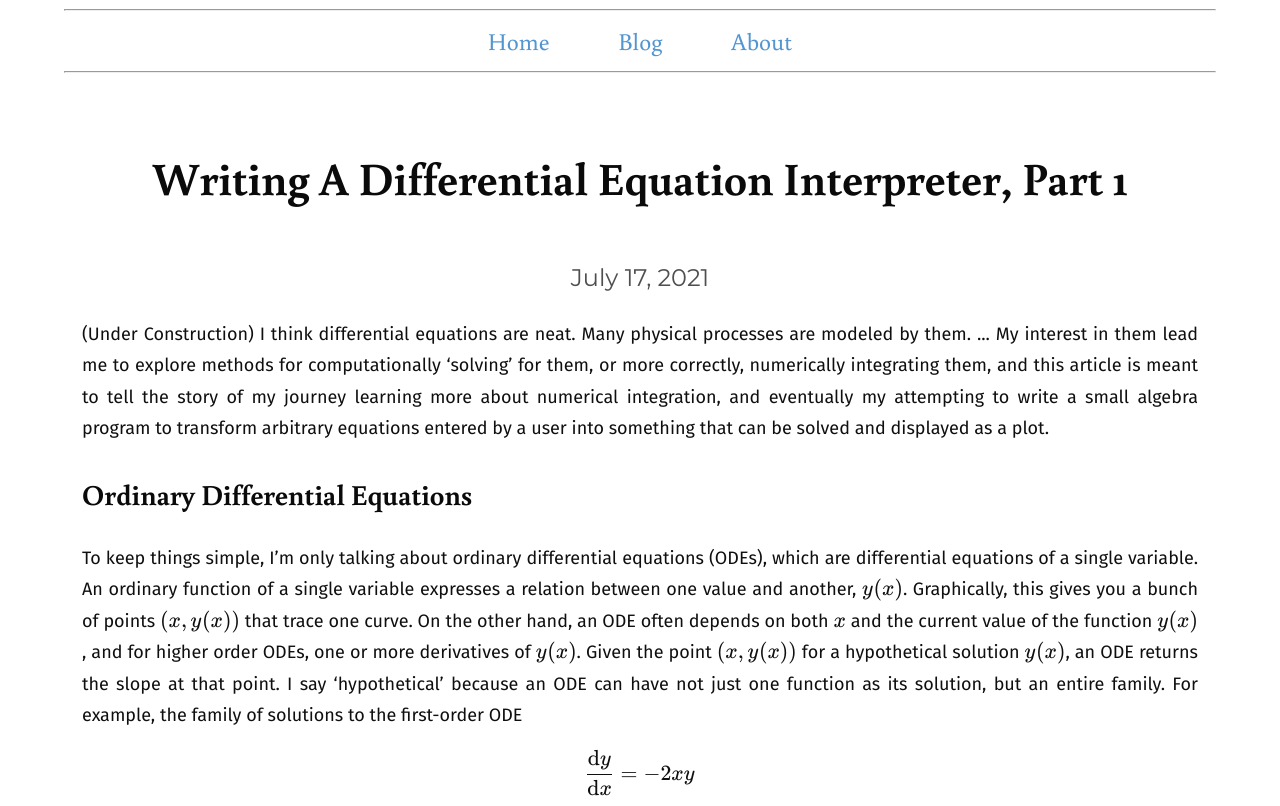
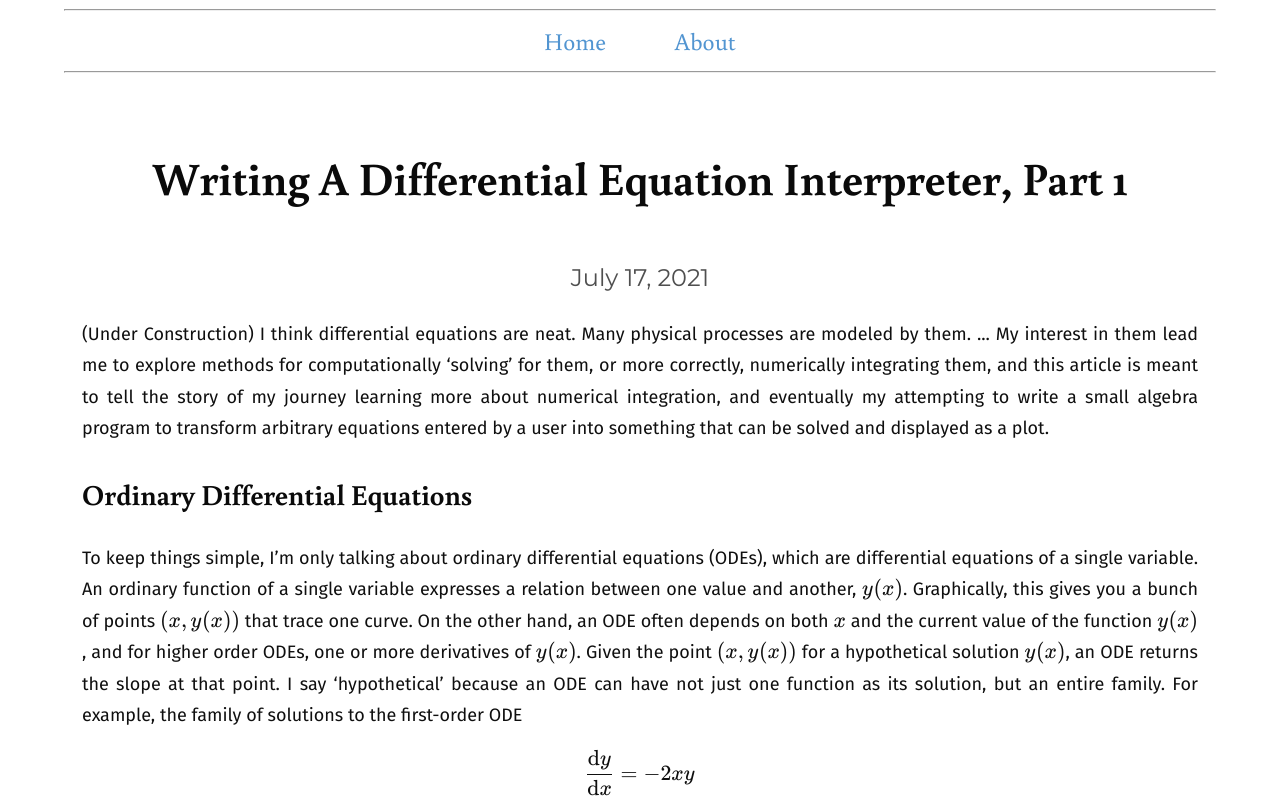
Before and after one commit to hrhwilliams/hrhwilliams.github.io, a plain HTML site: page blog/diffeq_interp.html in a window 1280 px wide. Shown: the top 806 px of the page. Drawn offline with nearby package versions, Linux system fonts and the light colour scheme.

Commit message:
Update diffeq_interp.html

```diff
--- a/blog/diffeq_interp.html
+++ b/blog/diffeq_interp.html
@@ -38,7 +38,6 @@
         <hr>
         <nav role="navigation">
             <a href="/">Home</a>
-            <a href="/blog">Blog</a>
             <a href="/about">About</a>
         </nav>
         <hr>
```
